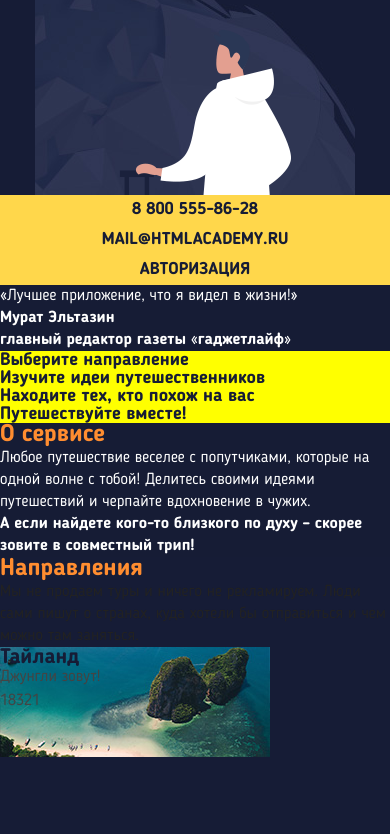
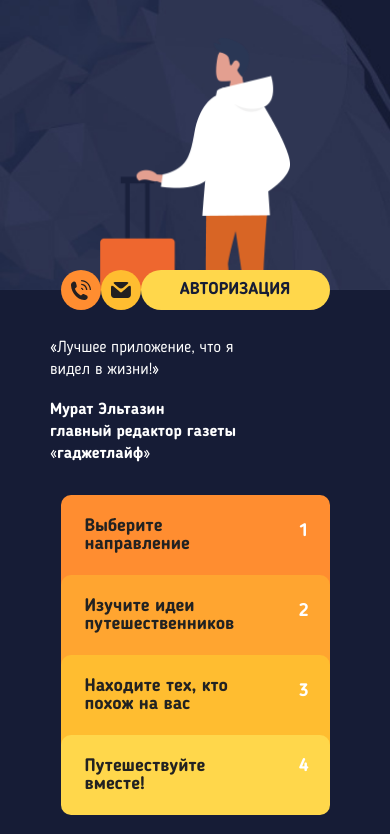
Before and after one commit to MikkyMeow/pognali-adaptive, a website: page source/index.html in a window 390 px wide. Shown: the part 188-1022 px from the top of the page. Drawn offline with nearby package versions, Linux system fonts and the light colour scheme; files that its build step writes are made by us from their sources.

Commit message:
add mobile styles to header

```diff
--- a/source/index.html
+++ b/source/index.html
@@ -32,7 +32,7 @@
         </div>
         <div class="nav__social">
           <a href="#" class="nav__social-link nav__social-link--facebook">
-              Facebook
+            Facebook
           </a>
           <a href="#" class="nav__social-link nav__social-link--vk">
             VK
@@ -48,40 +48,40 @@
         В путешествие с крутыми попутчиками!
       </h1>
       <ul class="header__contacts">
-        <li class="header__contact-item">
+        <li class="header__contact-item header__contact-item--phone">
           8 800 555-86-28
         </li>
-        <li class="header__contact-item">
+        <li class="header__contact-item header__contact-item--mail">
           mail@htmlacademy.ru
         </li>
         <li class="header__contact-item">
           Авторизация
         </li>
       </ul>
-    </header>
-    <section class="about">
-      <blockquote class="about__blockquote">
-        <p class="about__quote">
+      <blockquote class="header__blockquote">
+        <p class="header__quote">
         «Лучшее приложение,  что я видел в жизни!»
         </p>
-        <cite class="about__author">
+        <cite class="header__author">
           Мурат Эльтазин <br>главный редактор газеты «гаджетлайф»
         </cite>
       </blockquote>
-      <ol class="about__plan-items">
-        <li class="about__plan-item">
+      <ol class="header__plan-list">
+        <li class="header__plan-item header__plan-item-1">
           Выберите направление
         </li>
-        <li class="about__plan-item">
+        <li class="header__plan-item header__plan-item-2">
           Изучите идеи путешественников
         </li>
-        <li class="about__plan-item">
+        <li class="header__plan-item header__plan-item-3">
           Находите тех, кто похож на вас
         </li>
-        <li class="about__plan-item">
+        <li class="header__plan-item header__plan-item-4">
           Путешествуйте вместе!
         </li>
       </ol>
+    </header>
+    <section class="about">
       <h2 class="about__caption">
         О сервисе
       </h2>
--- a/source/sass/modules/header.scss
+++ b/source/sass/modules/header.scss
@@ -4,10 +4,6 @@
   flex-direction: column;
   justify-content: space-between;
   text-align: center;
-  background-image: url("../img/traveller-illustration-mobile@1x.png"), url("../img/globe-back-mobile@1x.jpg");
-  min-height: 400px; //temporally
-  background-position: bottom;
-  background-repeat: no-repeat;
 }
 
 .header__contact-item {
@@ -23,4 +19,130 @@
   @include header-caption;
   position: relative;
   z-index: 1;
+  background-image: url("../img/traveller-illustration-mobile@1x.png"), url("../img/globe-back-mobile@1x.jpg");
+  background-position: bottom;
+  background-repeat: no-repeat;
+  min-height: 384px; //temporally
+  padding-top: 21px;
+  background-size: 190px, 100%;
 }
+
+.header__contacts {
+  display: flex;
+  margin: 0 auto;
+  position: relative;
+  bottom: 20px;
+  z-index: 2;
+}
+
+.header__contact-item {
+  @include flex-center;
+  border-radius: 20px;
+  width: 189px;
+}
+
+.header__contact-item--phone,
+.header__contact-item--mail {
+  font-size: 0;
+  width: 40px;
+  height: 40px;
+  border-radius: 50%;
+  background-repeat: no-repeat;
+  background-position: 50%;
+  background-size: 50%;
+
+}
+
+.header__contact-item--phone {
+  background-color: #ff8d30;
+  background-image: url("../img/topmenu-phone.svg");
+}
+
+.header__contact-item--mail {
+  background-color: #ffbd30;
+  background-image: url("../img/topmenu-mail.svg");
+}
+
+.header__blockquote {
+  width: 50%;
+  color: #ffffff;
+  text-align: left;
+  margin-left: 50px;
+}
+
+.header__quote {
+  margin-top: 7px;
+  margin-bottom: 18px;
+  line-height: 22px;
+}
+
+.header__author {
+  font-weight: 700;
+  line-height: 22px;
+}
+
+.header__plan-list {
+  margin: 30px auto 0;
+  font-size: 18px;
+  line-height: 18px;
+  font-weight: 700;
+  text-align: left;
+}
+
+.header__plan-item {
+  @include flex-center;
+  justify-content: flex-start;
+  width: 180px;
+  max-width: 84%;
+  min-height: 80px;
+  border-radius: 10px;
+  margin: 0 auto;
+  padding-left: 24px;
+  padding-right: 65px;
+  padding-bottom: 20px;
+  position: relative;
+
+  &::after {
+    position: absolute;
+    right: 21px;
+    top: 27%;
+    color: #ffffff;
+  }
+}
+
+.header__plan-item-1 {
+  background-color: #ff8d30;
+
+  &::after {
+    content: "1";
+  }
+}
+
+.header__plan-item-2 {
+  background-color: #ffa530;
+  top: -20px;
+
+  &::after {
+    content: "2";
+  }
+}
+
+.header__plan-item-3 {
+  background-color: #ffbd30;
+  top: -40px;
+
+  &::after {
+    content: "3";
+  }
+}
+
+.header__plan-item-4 {
+  background-color: #ffd74b;
+  top: -60px;
+  min-height: 80px;
+  padding-bottom: 0;
+
+  &::after {
+    content: "4";
+  }
+}
```
